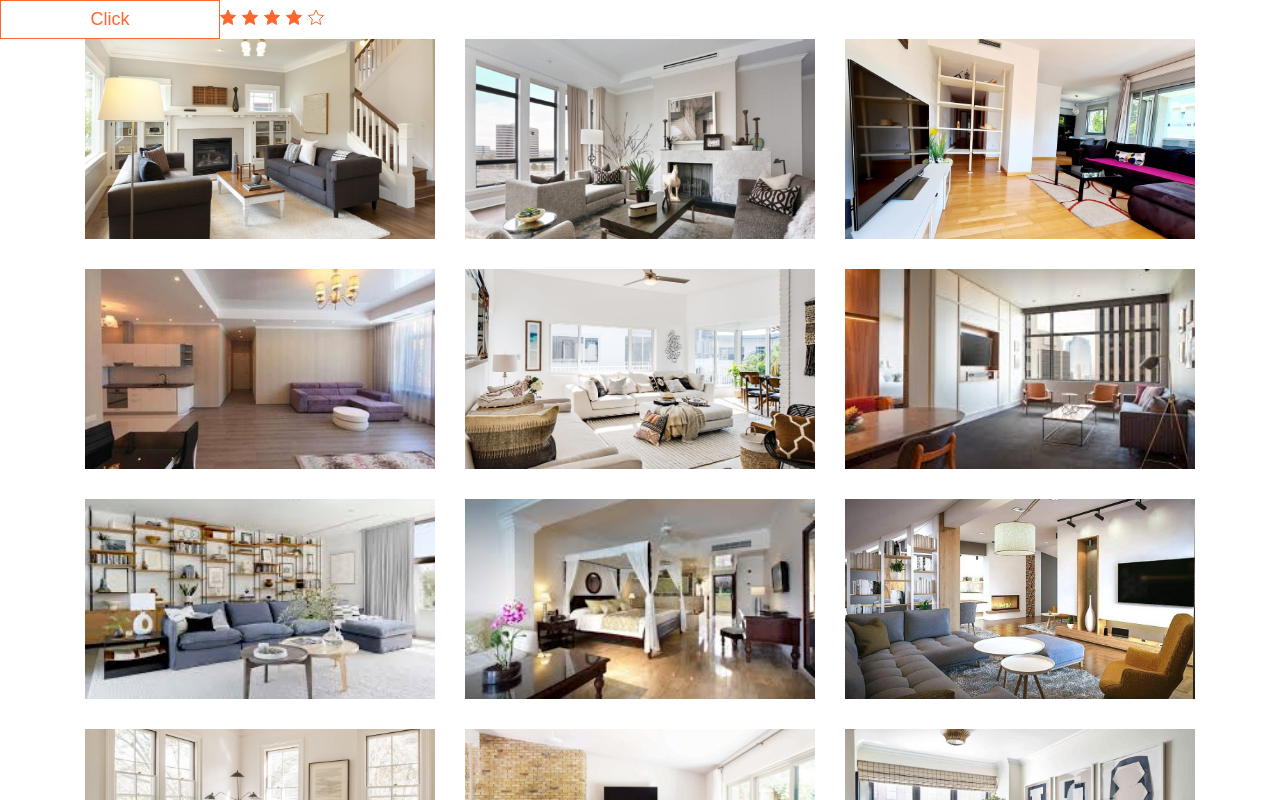
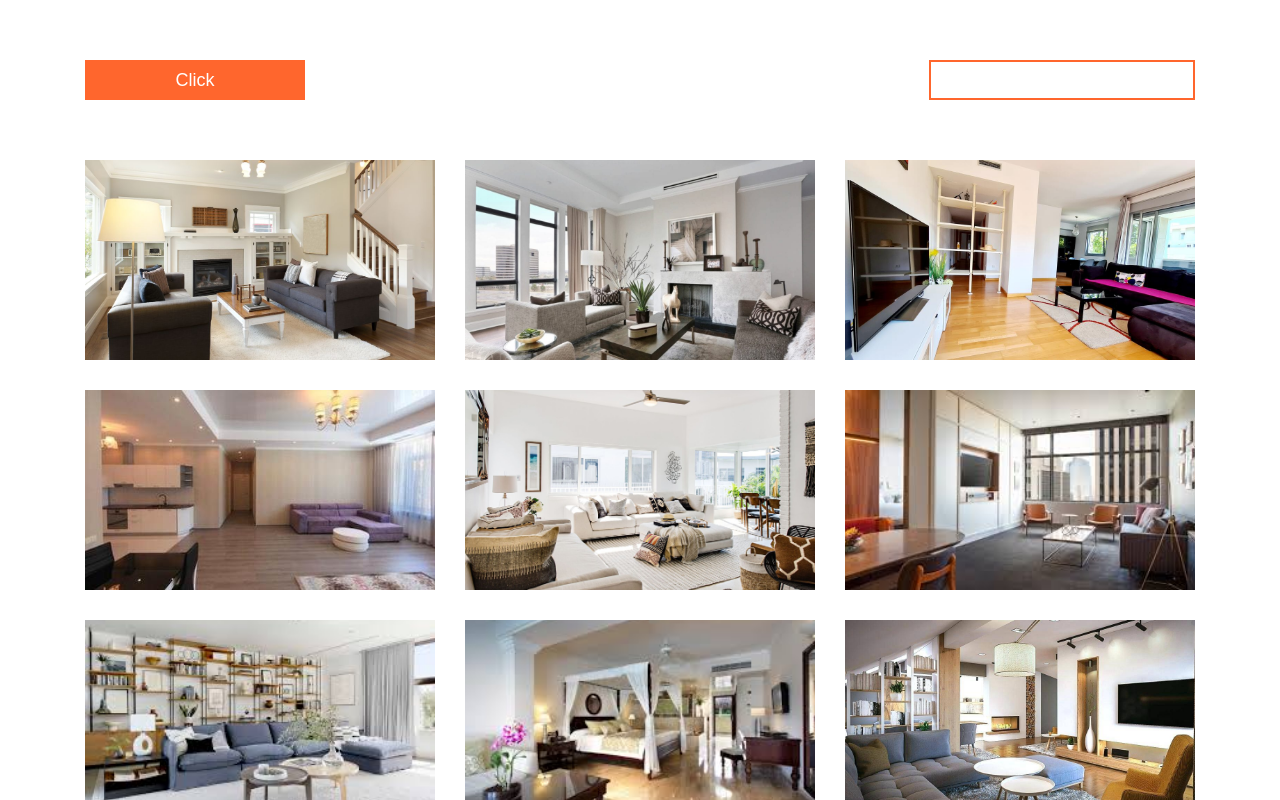
Before and after one commit to ihor-kutsenko/Apartment-Search, a Vue app: page / in a window 1280 px wide. Shown: the top 800 px of the page. Built offline with nearby package versions, Linux system fonts and the light colour scheme.

Commit message:
add component input

```diff
--- a/src/App.vue
+++ b/src/App.vue
@@ -2,29 +2,48 @@
   <header></header>
 
   <main>
-    <Button>Click </Button>
-    <StarRating :rating="4" />
-    <ApartmentsList :items="apartments" />
+    <Container>
+      <div class="wrapper">
+        <Button>Click </Button>
+        <h2>{{ text }}</h2>
+        <CustomInput v-model="text" />
+      </div>
+
+      <ApartmentsList :items="apartments" />
+    </Container>
   </main>
 </template>
 
 <script>
-import Button from "./components/Button/Button.vue";
-import StarRating from "./components/StarRating/StarRating.vue";
-import ApartmentsList from "./components/Apartments/ApartmentsList/ApartmentsList.vue";
-import apartments from "./components/Apartments/ApartmentsList/apartments";
+import Button from "./components/button/Button.vue";
+import ApartmentsList from "./components/apartments/apartmentsList/ApartmentsList.vue";
+import CustomInput from "./components/customInput/CustomInput.vue";
+import Container from "./components/container/Container.vue";
+import apartments from "./components/apartments/apartmentsList/apartmentsData.js";
 
 export default {
+  name: "App",
   components: {
     Button,
-    StarRating,
     ApartmentsList,
+    CustomInput,
+    Container,
   },
 
   data() {
-    return { apartments };
+    return {
+      text: "",
+      apartments,
+    };
   },
 };
 </script>
 
-<style scoped></style>
+<style scoped>
+.wrapper {
+  display: flex;
+  justify-content: space-between;
+  gap: 30px;
+  margin: 60px auto;
+}
+</style>
--- a/src/components/Apartments/ApartmentsItem/ApartmentsItem.vue
+++ b/src/components/Apartments/ApartmentsItem/ApartmentsItem.vue
@@ -14,7 +14,7 @@
 </template>
 
 <script>
-import StarRating from "../../StarRating/StarRating.vue";
+import StarRating from "../../starRating/StarRating.vue";
 export default {
   name: "ApartmentsItem",
   components: {
--- a/src/components/Apartments/ApartmentsList/ApartmentsList.vue
+++ b/src/components/Apartments/ApartmentsList/ApartmentsList.vue
@@ -8,14 +8,14 @@
         :rating="rating"
         :imgSrc="imgUrl"
         :price="price"
-      /></div
-  ></Container>
+      />
+    </div>
+  </Container>
 </template>
 
 <script>
 import ApartmentsItem from "../ApartmentsItem/ApartmentsItem.vue";
 import Container from "../../Container/Container.vue";
-
 export default {
   name: "ApartmentsList",
   components: {
--- /dev/null
+++ b/src/components/customInput/CustomInput.scss
@@ -0,0 +1,10 @@
+@import "../../scss/index.scss";
+
+.custom-input {
+  padding: 8px 15px;
+  height: 40px;
+  border: 2px solid $accent-color;
+  font-size: 18px;
+  outline: none;
+  line-height: inherit;
+}
--- /dev/null
+++ b/src/components/customInput/CustomInput.vue
@@ -0,0 +1,29 @@
+<template>
+  <input @input="onInput" v-model="internalValue" class="custom-input" />
+</template>
+
+<script>
+export default {
+  name: "CustomInput",
+  props: {
+    modelValue: String,
+  },
+  computed: {
+    internalValue: {
+      get() {
+        return this.modelValue;
+      },
+      set(value) {
+        this.$emit("update:modelValue", value);
+      },
+    },
+  },
+  methods: {
+    onInput(event) {
+      this.$emit("input", event.target.value);
+    },
+  },
+};
+</script>
+
+<style lang="scss" src="./CustomInput.scss" scoped></style>
```
Also changed, not shown: src/components/apartments/apartmentsList/apartmentsData.js (renamed from src/components/Apartments/ApartmentsList/apartments.js).
